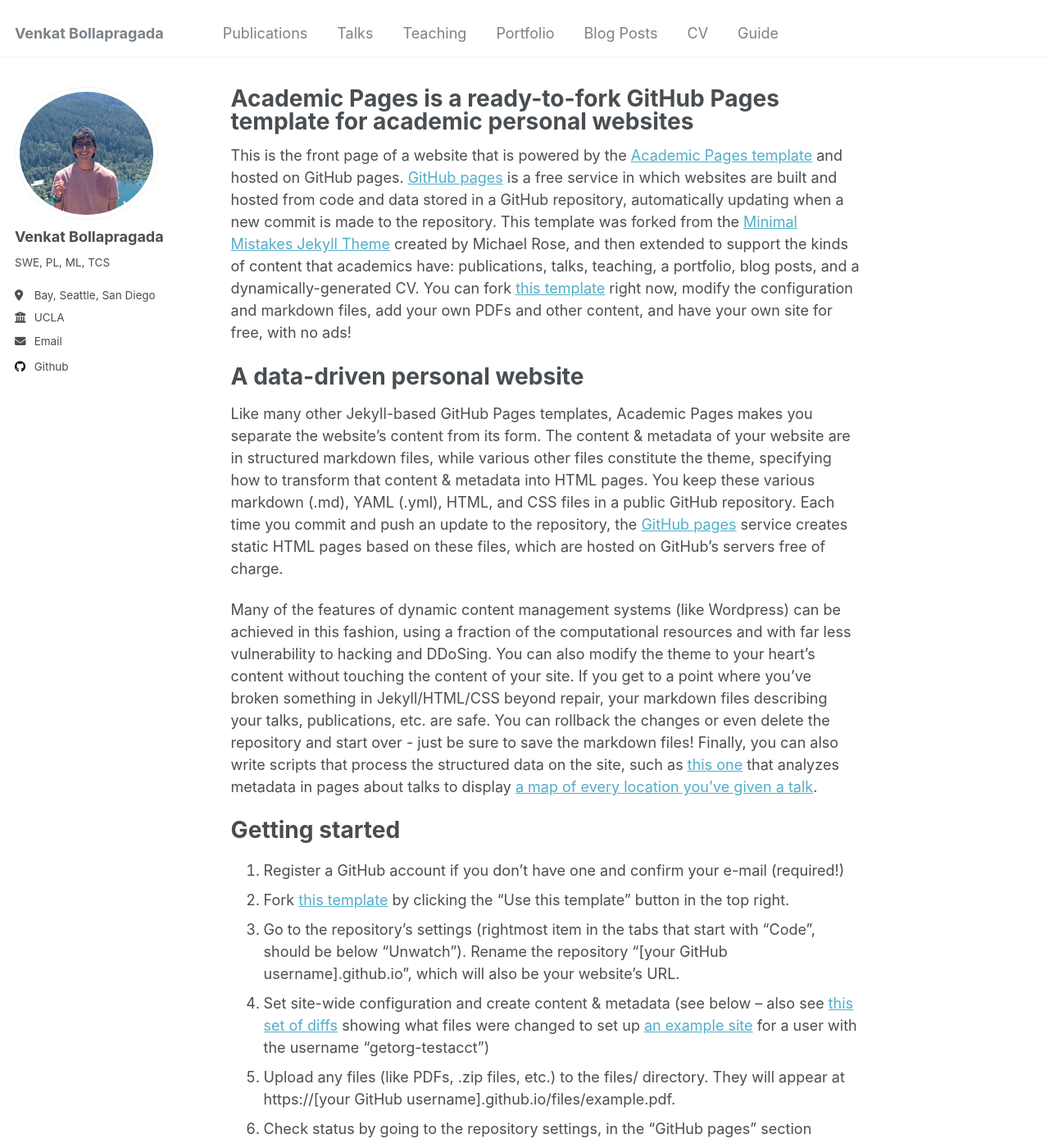
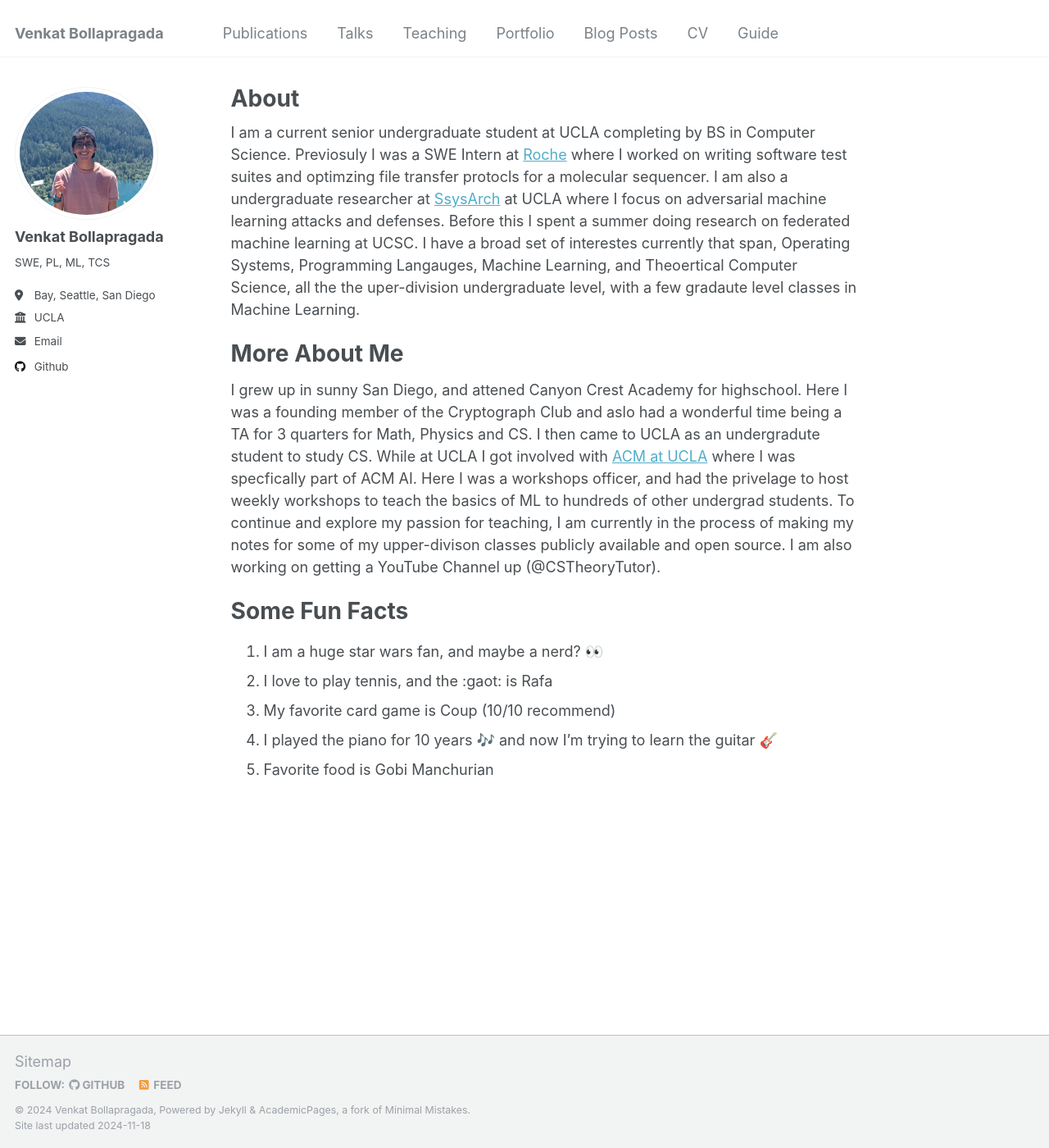
Before and after one commit to vbKenobi/vbKenobi.github.io, a Jekyll site: the page built from _pages/about.md, in a window 1280 px wide and 1400 px high. Shown: the whole window at 82% size. Built offline with Jekyll 4.4.1, drawn with Linux system fonts in a browser that asks for light colours; emoji names are drawn with the system emoji font; some of the changed text lies outside the part shown.

Commit message:
updated about

```diff
--- a/_pages/about.md
+++ b/_pages/about.md
@@ -1,15 +1,27 @@
 ---
 permalink: /
-title: "Academic Pages is a ready-to-fork GitHub Pages template for academic personal websites"
+title: "About"
 author_profile: true
 redirect_from:
   - /about/
   - /about.html
 ---
 
-This is the front page of a website that is powered by the [Academic Pages template](https://github.com/academicpages/academicpages.github.io) and hosted on GitHub pages. [GitHub pages](https://pages.github.com) is a free service in which websites are built and hosted from code and data stored in a GitHub repository, automatically updating when a new commit is made to the repository. This template was forked from the [Minimal Mistakes Jekyll Theme](https://mmistakes.github.io/minimal-mistakes/) created by Michael Rose, and then extended to support the kinds of content that academics have: publications, talks, teaching, a portfolio, blog posts, and a dynamically-generated CV. You can fork [this template](https://github.com/academicpages/academicpages.github.io) right now, modify the configuration and markdown files, add your own PDFs and other content, and have your own site for free, with no ads!
+I am a current senior undergraduate student at UCLA completing by BS in Computer Science. Previosuly I was a SWE Intern at [Roche](https://www.roche.com/) where I worked on writing software test suites and optimzing file transfer protocls for a molecular sequencer. I am also a undergraduate researcher at [SsysArch](https://ssysarch.ee.ucla.edu/) at UCLA where I focus on adversarial machine learning attacks and defenses. Before this I spent a summer doing research on federated machine learning at UCSC. I have a broad set of interestes currently that span, Operating Systems, Programming Langauges, Machine Learning, and Theoertical Computer Science, all the the uper-division undergraduate level, with a few gradaute level classes in Machine Learning.
 
-A data-driven personal website
+More About Me
+======
+I grew up in sunny San Diego, and attened Canyon Crest Academy for highschool. Here I was a founding member of the Cryptograph Club and aslo had a wonderful time being a TA for 3 quarters for Math, Physics and CS. I then came to UCLA as an undergradute student to study CS. While at UCLA I got involved with [ACM at UCLA](https://www.uclaacm.com/) where I was specfically part of ACM AI. Here I was a workshops officer, and had the privelage to host weekly workshops to teach the basics of ML to hundreds of other undergrad students. To continue and explore my passion for teaching, I am currently in the process of making my notes for some of my upper-divison classes publicly available and open source. I am also working on getting a YouTube Channel up (@CSTheoryTutor).
+
+Some Fun Facts
+======
+1. I am a huge star wars fan, and maybe a nerd? :eyes:
+1. I love to play tennis, and the :gaot: is Rafa
+1. My favorite card game is Coup (10/10 recommend)
+1. I played the piano for 10 years :notes: and now I'm trying to learn the guitar :guitar:
+1. Favorite food is Gobi Manchurian
+
+<!-- A data-driven personal website
 ======
 Like many other Jekyll-based GitHub Pages templates, Academic Pages makes you separate the website's content from its form. The content & metadata of your website are in structured markdown files, while various other files constitute the theme, specifying how to transform that content & metadata into HTML pages. You keep these various markdown (.md), YAML (.yml), HTML, and CSS files in a public GitHub repository. Each time you commit and push an update to the repository, the [GitHub pages](https://pages.github.com/) service creates static HTML pages based on these files, which are hosted on GitHub's servers free of charge.
 
@@ -46,4 +58,4 @@ Example: editing a markdown file for a talk
 
 For more info
 ------
-More info about configuring Academic Pages can be found in [the guide](https://academicpages.github.io/markdown/), the [growing wiki](https://github.com/academicpages/academicpages.github.io/wiki), and you can always [ask a question on GitHub](https://github.com/academicpages/academicpages.github.io/discussions). The [guides for the Minimal Mistakes theme](https://mmistakes.github.io/minimal-mistakes/docs/configuration/) (which this theme was forked from) might also be helpful.
+More info about configuring Academic Pages can be found in [the guide](https://academicpages.github.io/markdown/), the [growing wiki](https://github.com/academicpages/academicpages.github.io/wiki), and you can always [ask a question on GitHub](https://github.com/academicpages/academicpages.github.io/discussions). The [guides for the Minimal Mistakes theme](https://mmistakes.github.io/minimal-mistakes/docs/configuration/) (which this theme was forked from) might also be helpful. -->
```
